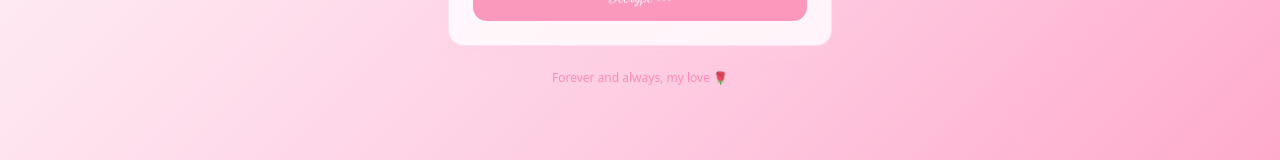
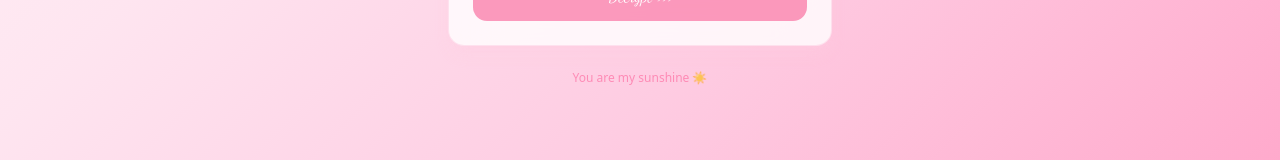
Before and after one commit to eayashen/lovechat, a Next.js app: page / in a window 1280 px wide. Shown: the part 497-657 px from the top of the page. Built offline with nearby package versions, Linux system fonts and the light colour scheme.

Commit message:
0f400e98-cdb3-48d2-bec3-b701c1c4debe

```diff
--- a/src/app/page.tsx
+++ b/src/app/page.tsx
@@ -31,7 +31,6 @@ const DISPLAY_NAMES: Record<string, string> = {
 const LOVE_MESSAGES = [
   'Every moment with you is a treasure 💎',
   'You make my heart skip a beat 💓',
-  'Forever and always, my love 🌹',
   'You are my sunshine ☀️',
   'My heart is yours 💕',
   'Love you to the moon and back 🌙',
```
Also changed, not shown: 1 other file (tests, documents, lock files or other folders).
